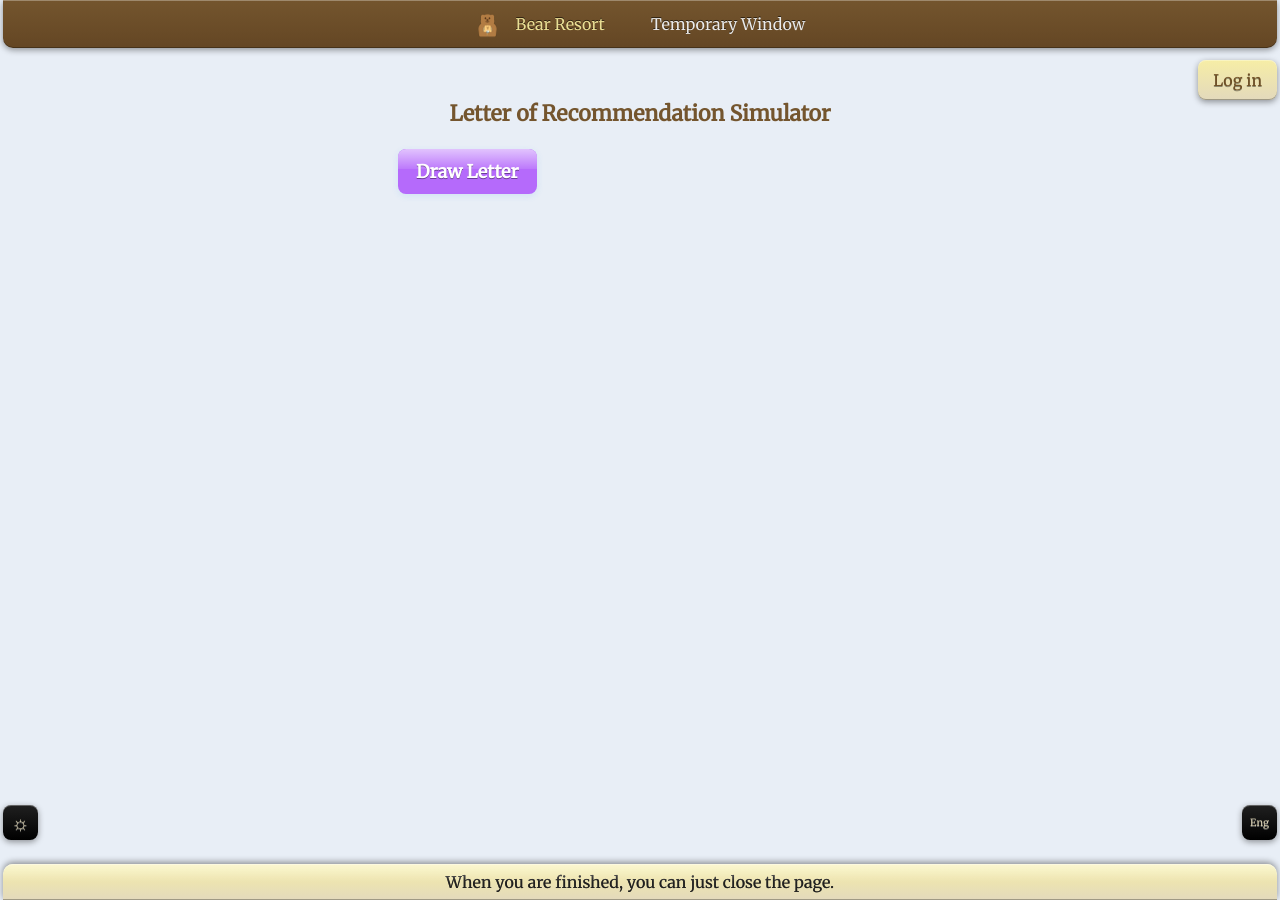
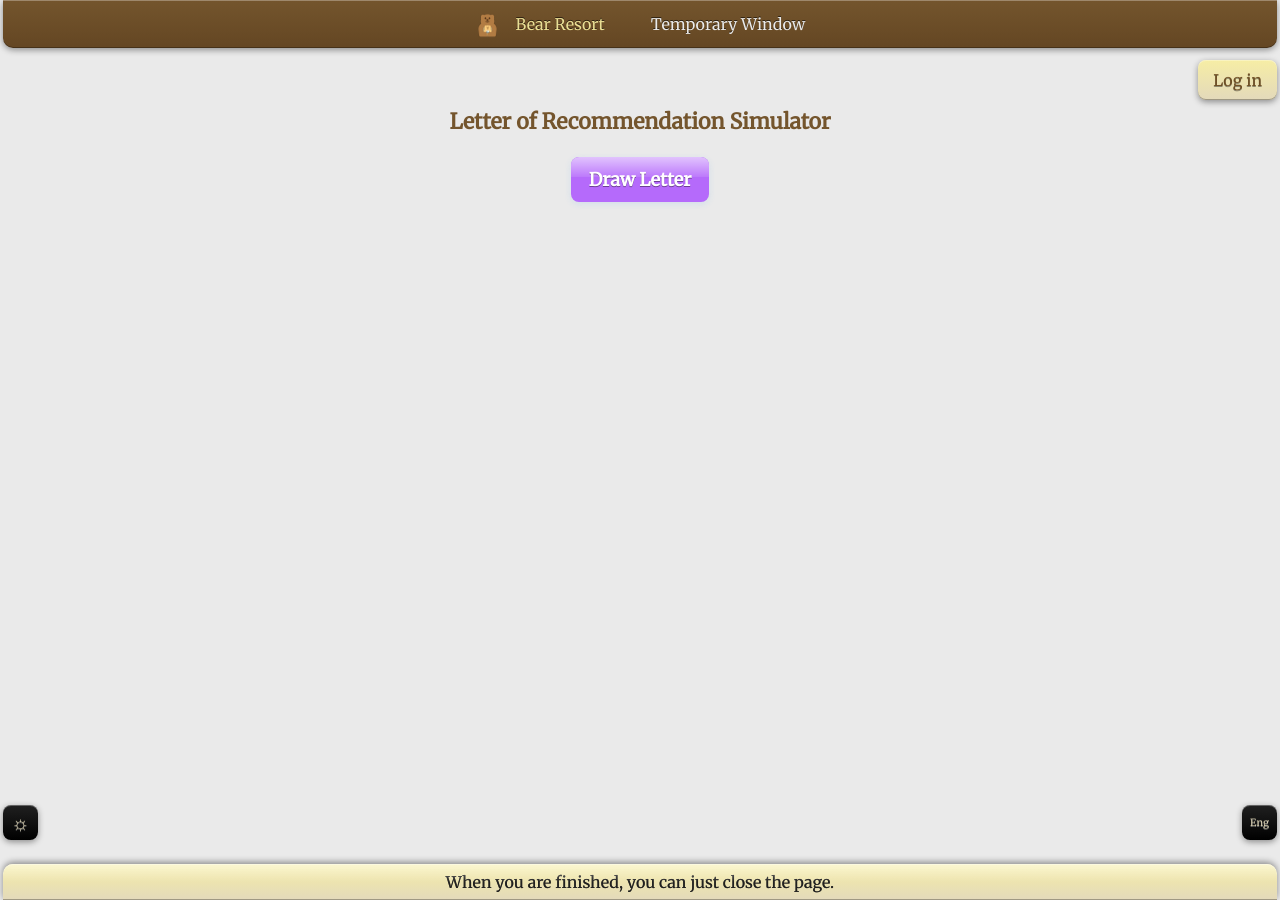
Before and after one commit to Bear-Resort/bear-resort.github.io, a Jekyll site: the page built from rec/index.html, in a window 1280 px wide. Built offline with Jekyll 4.4.1, drawn with Linux system fonts in a browser that asks for light colours.

Commit message:
fixed on the error with display

```diff
--- a/rec/index.html
+++ b/rec/index.html
@@ -4,13 +4,6 @@ title-chn: "推荐信模拟器"
 ---
 
 <style>
-body {
-    background: #e8eef6;
-/*    font-family: 'Segoe UI', Arial, sans-serif;*/
-    margin: 0;
-    padding: 0;
-    text-align: center;
-}
 .container {
     margin: 40px auto;
     max-width: 500px;
@@ -283,8 +276,7 @@ button.giveup {
     letter-spacing: 0.05em;
 }
 </style>
-<body>
-<div class="container">
+<div class="container" style="text-align: center;">
     <h1>Letter of Recommendation Simulator</h1>
     <div class="actions">
         <button id="drawBtn">Draw Letter</button>
```
